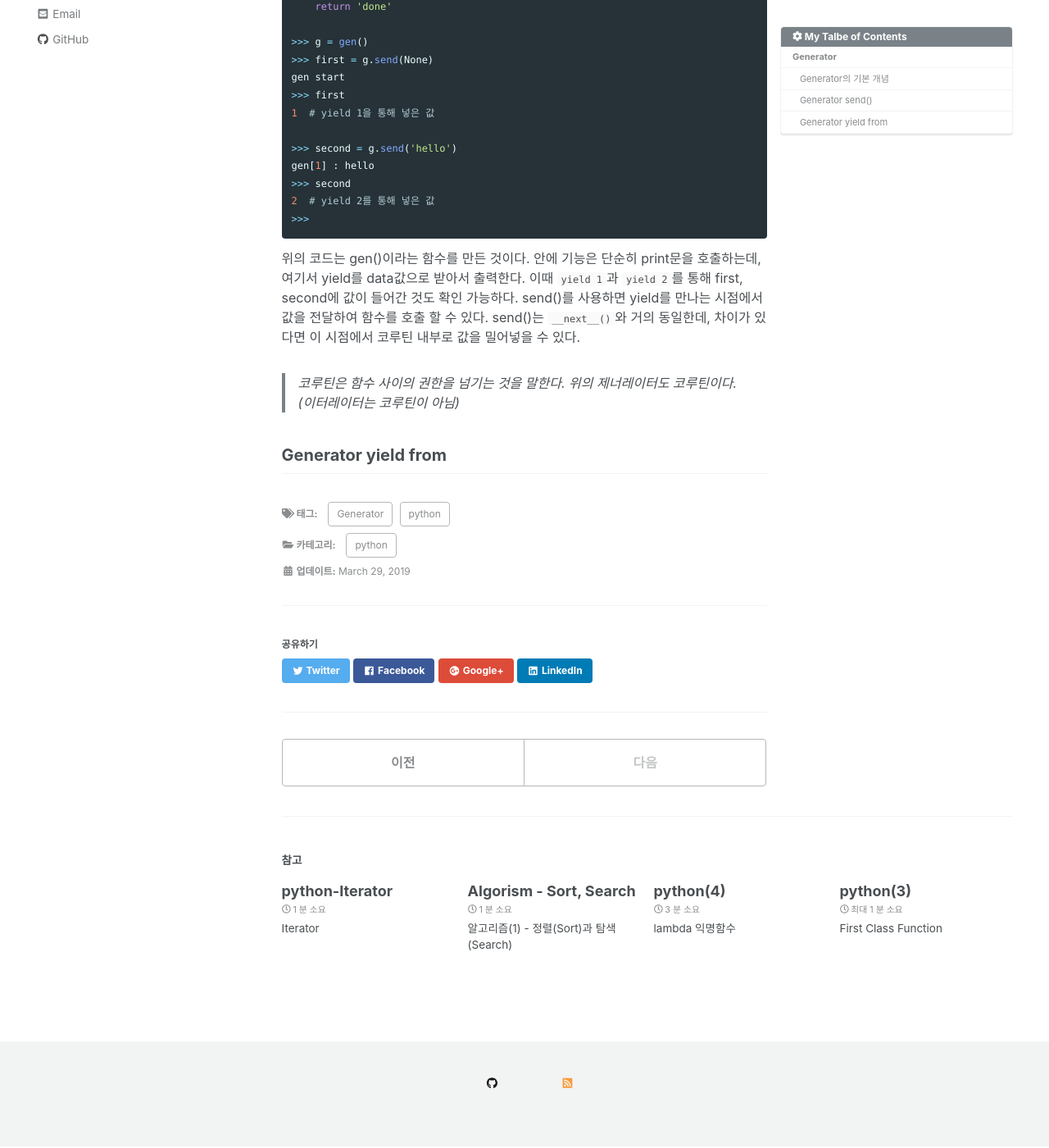
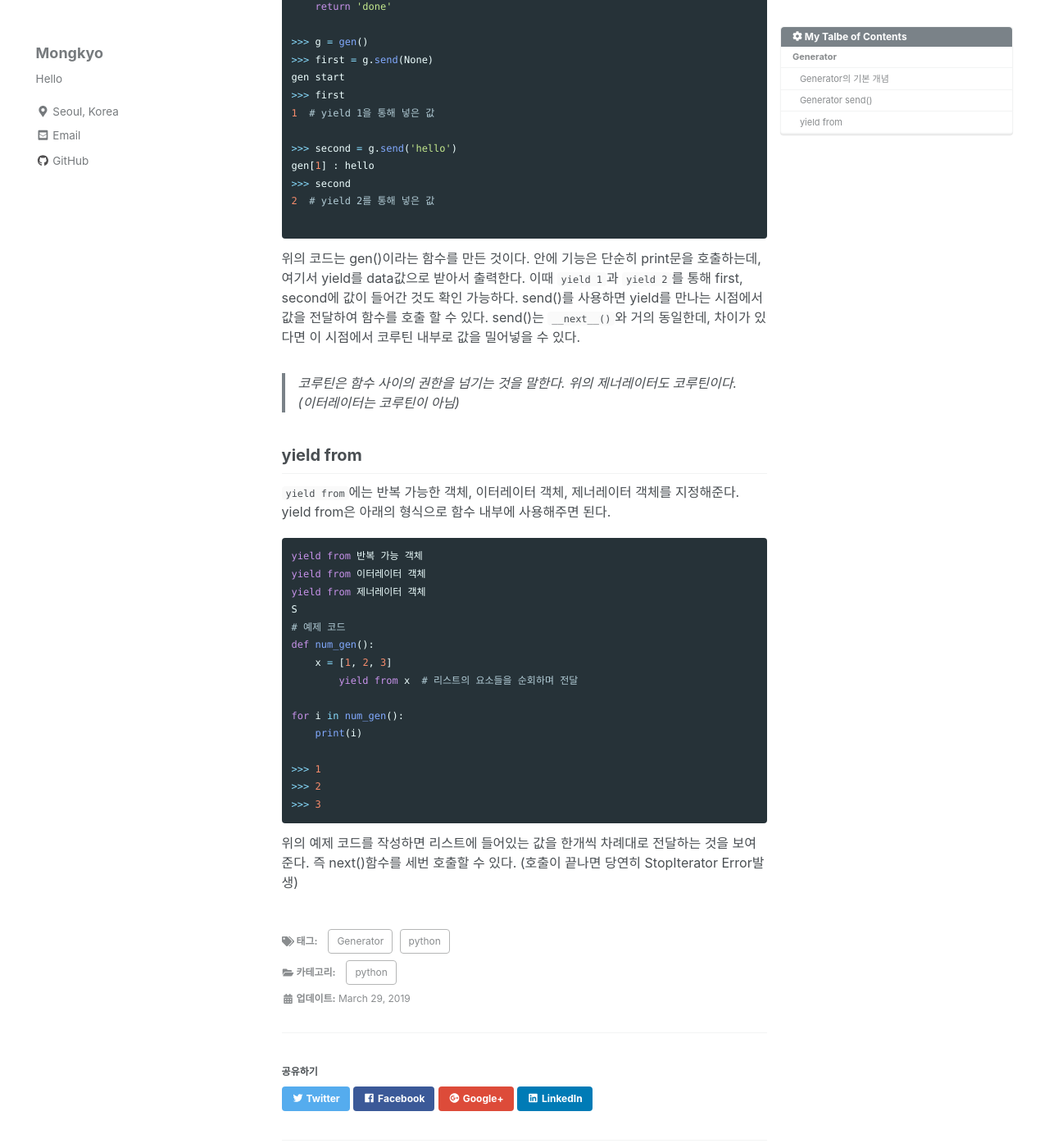
Before and after one commit to mongkyo/mongkyo.github.io, a Jekyll site: the page built from _posts/2019-03-29-Generator.md, in a window 1280 px wide and 1400 px high, scrolled down 1785 px. Shown: the whole window at 82% size. Built offline with Jekyll 4.4.1, drawn with Linux system fonts in a browser that asks for light colours; nearby versions of some CDN libraries; some of the changed text lies outside the part shown.

Commit message:
[modified] generator

````diff
--- a/_posts/2019-03-29-Generator.md
+++ b/_posts/2019-03-29-Generator.md
@@ -70,7 +70,7 @@ gen start
 gen[1] : hello
 >>> second
 2  # yield 2를 통해 넣은 값
->>>
+
 ```
 
 위의 코드는 gen()이라는 함수를 만든 것이다. 안에 기능은 단순히 print문을 호출하는데, 여기서 yield를 data값으로 받아서 출력한다. 이때 `yield 1`과 `yield 2`를 통해 first, second에 값이 들어간 것도 확인 가능하다. send()를 사용하면 yield를 만나는 시점에서 값을 전달하여 함수를 호출 할 수 있다.
@@ -78,4 +78,26 @@ send()는 `__next__()`와 거의 동일한데, 차이가 있다면 이 시점에
 
 > 코루틴은 함수 사이의 권한을 넘기는 것을 말한다. 위의 제너레이터도 코루틴이다.(이터레이터는 코루틴이 아님)
 
-## Generator yield from
+## yield from
+
+`yield from`에는 반복 가능한 객체, 이터레이터 객체, 제너레이터 객체를 지정해준다. yield from은 아래의 형식으로 함수 내부에 사용해주면 된다.
+
+```python
+yield from 반복 가능 객체
+yield from 이터레이터 객체
+yield from 제너레이터 객체
+S
+# 예제 코드
+def num_gen():
+    x = [1, 2, 3]
+	yield from x  # 리스트의 요소들을 순회하며 전달
+
+for i in num_gen():
+    print(i)
+
+>>> 1
+>>> 2
+>>> 3
+```
+
+위의 예제 코드를 작성하면 리스트에 들어있는 값을 한개씩 차례대로 전달하는 것을 보여준다. 즉 next()함수를 세번 호출할 수 있다. (호출이 끝나면 당연히 StopIterator Error발생)
````
Also changed, not shown: other parts of _posts/2019-03-29-Generator.md (+1 -1 lines).
